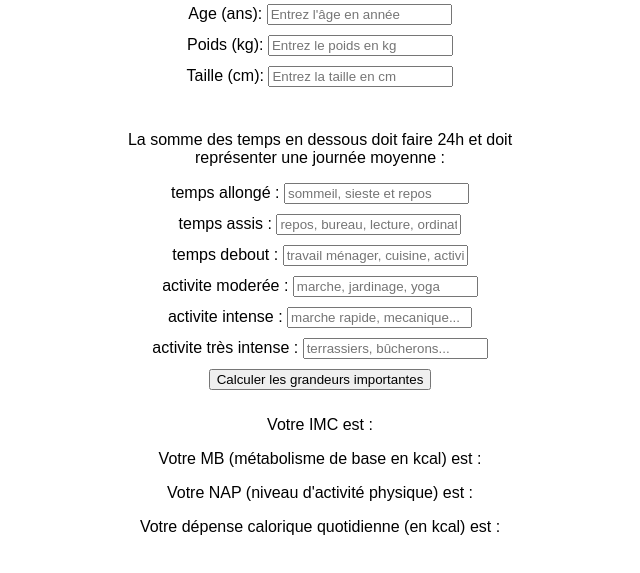
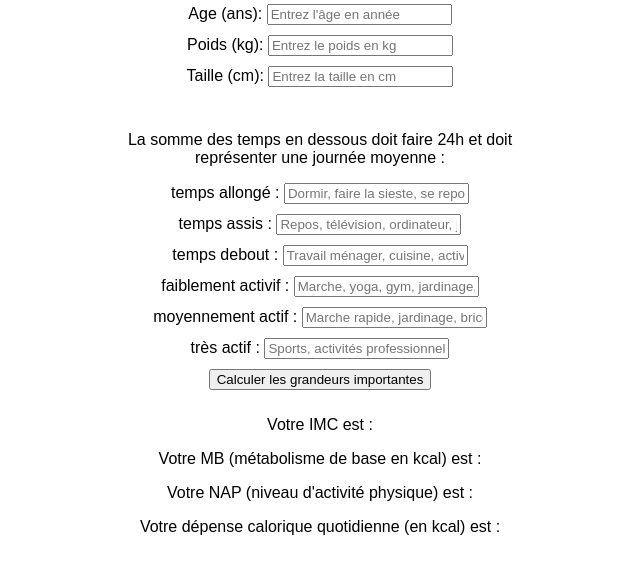
Before and after one commit to MaelCavan/Site-de-calcul-de-calories, a plain HTML site: page index.html in a window 1280 px wide. Shown: the part 193-766 px from the top of the page, without its empty margins (320-960 px from the left). Drawn offline with Linux system fonts and the light colour scheme.

Commit message:
Update index.html

```diff
--- a/index.html
+++ b/index.html
@@ -23,17 +23,17 @@
 	<br>
 	<p> La somme des temps en dessous doit faire 24h et doit représenter une journée moyenne : </p>
         <label for="NAP1">temps allongé : </label>
-        <input type="text" id="NAP1" placeholder="sommeil, sieste et repos"> <br>
+        <input type="text" id="NAP1" placeholder="Dormir, faire la sieste, se reposer"> <br>
         <label for="NAP2">temps assis : </label>
-        <input type="text" id="NAP2" placeholder="repos, bureau, lecture, ordinateur, voiture..."> <br>
+        <input type="text" id="NAP2" placeholder="Repos, télévision, ordinateur, jeux vidéo, lecture, écriture, travail de bureau, transport, repas..."> <br>
         <label for="NAP3">temps debout : </label>
-        <input type="text" id="NAP3" placeholder="travail ménager, cuisine, activités professionnelles..."> <br>
-        <label for="NAP4">activite moderée : </label>
-        <input type="text" id="NAP4" placeholder="marche, jardinage, yoga"> <br>
-        <label for="NAP5">activite intense : </label>
-        <input type="text" id="NAP5" placeholder="marche rapide, mecanique..."> <br>
-        <label for="NAP6">activite très intense : </label>
-        <input type="text" id="NAP6" placeholder="terrassiers, bûcherons..."> <br>
+        <input type="text" id="NAP3" placeholder="Travail ménager, cuisine, activités professionnelles..."> <br>
+        <label for="NAP4">faiblement activif : </label>
+        <input type="text" id="NAP4" placeholder="Marche, yoga, gym, jardinage, activités professionnelles manuelles moyennes"> <br>
+        <label for="NAP5"> moyennement actif : </label>
+        <input type="text" id="NAP5" placeholder="Marche rapide, jardinage, bricolage, activités professionnelles manuelles intensese..."> <br>
+        <label for="NAP6"> très actif : </label>
+        <input type="text" id="NAP6" placeholder="Sports, activités professionnelles intenses, travaux, compétitions..."> <br>
 
         <button onclick="calculate()">Calculer les grandeurs importantes</button>
 
```
